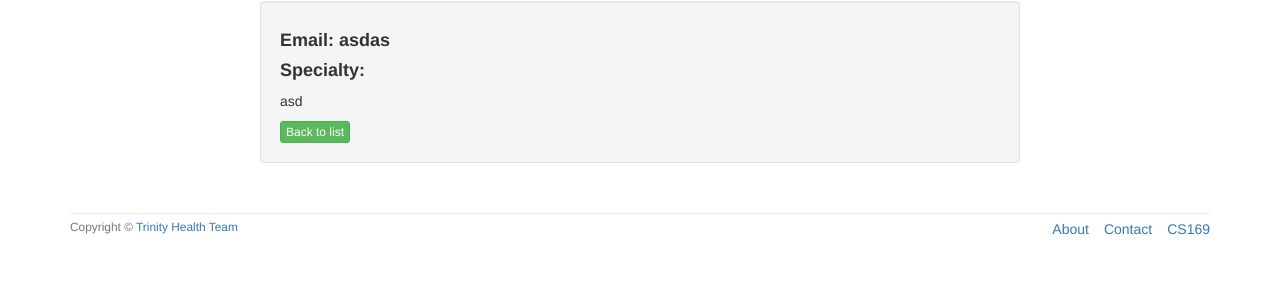
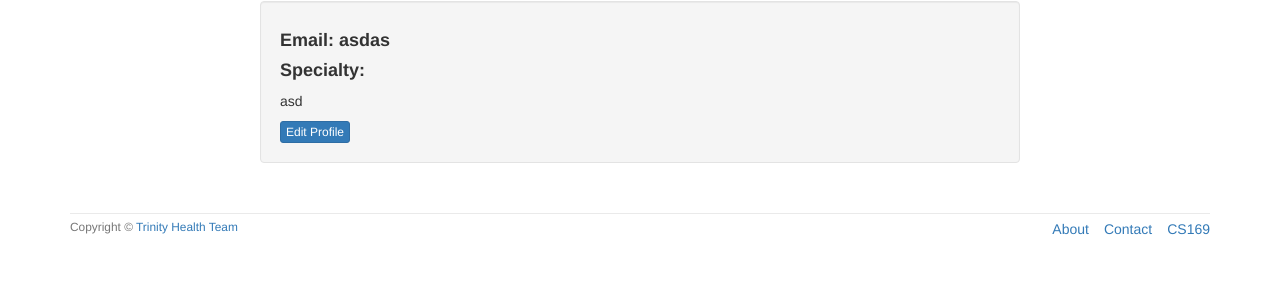
Before and after one commit to pro-vi/Trinity-Health, a Rails app: page /clinicians/1 in a window 1280 px wide. Shown: the part 135-435 px from the top of the page. Run offline with Rails 7, Linux system fonts and the light colour scheme; a user stored in the database is signed in; data comes from the database, SQL or seed files in the repository; both versions use the stored data as it was after the commit; style sheets or scripts are compiled from the project's sources; parts of the project's set-up code (start-up, migrations or seed data) failed here and were passed over; some libraries are stand-ins or nearby versions.

Commit message:
can edit clinician profile

```diff
--- a/app/controllers/clinicians_controller.rb
+++ b/app/controllers/clinicians_controller.rb
@@ -33,6 +33,29 @@ class CliniciansController < ApplicationController
 
   def show
     @clinician = Clinician.find(params[:id])
+    @allowed = @clinician.id == current_clinician.id
+  end
+
+  def edit
+    @clinician_id = params[:id]
+    @clinician = Clinician.find(@clinician_id)
+    if @clinician.id != current_clinician.id
+      flash[:warning] = "You cannot edit another clinician's profile"
+      redirect_to clinician_path(@clinician_id)
+    else
+      @clinician = Clinician.find(@clinician_id)
+    end
+  end
+
+  def update
+    @clinician_id = params[:id].to_i
+    @clinician = Clinician.find(@clinician_id)
+    if @clinician.update(clinician_params)
+      flash[:success] = "Profile was succesfully updated"
+      redirect_to clinician_path(@clinician_id)
+    else
+      render 'edit'
+    end
   end
 
 end
--- /dev/null
+++ b/app/views/clinicians/edit.html.erb
@@ -0,0 +1,2 @@
+<h1 class="text-center">Edit Your Profile</h1>
+<%= render 'form' %>
--- a/app/views/clinicians/show.html.erb
+++ b/app/views/clinicians/show.html.erb
@@ -5,7 +5,9 @@
   <h4><strong>Email: <%= @clinician.email %></strong></h4>
   <h4><strong>Specialty:</strong></h4>
   <%= simple_format(@clinician.specialty) %>
-  <div class="clinician-action">
-    <%= link_to "Back to list", clinicians_path, class: "btn btn-xs btn-success" %>
- </div>
+  <% if @allowed %>
+    <div class="clinician-action">
+      <%= link_to "Edit Profile", edit_clinician_path, class: "btn btn-xs btn-primary" %>
+   </div>
+  <% end %>
 </div>
```
Also changed, not shown: db/development.sqlite3, 1 other file.
